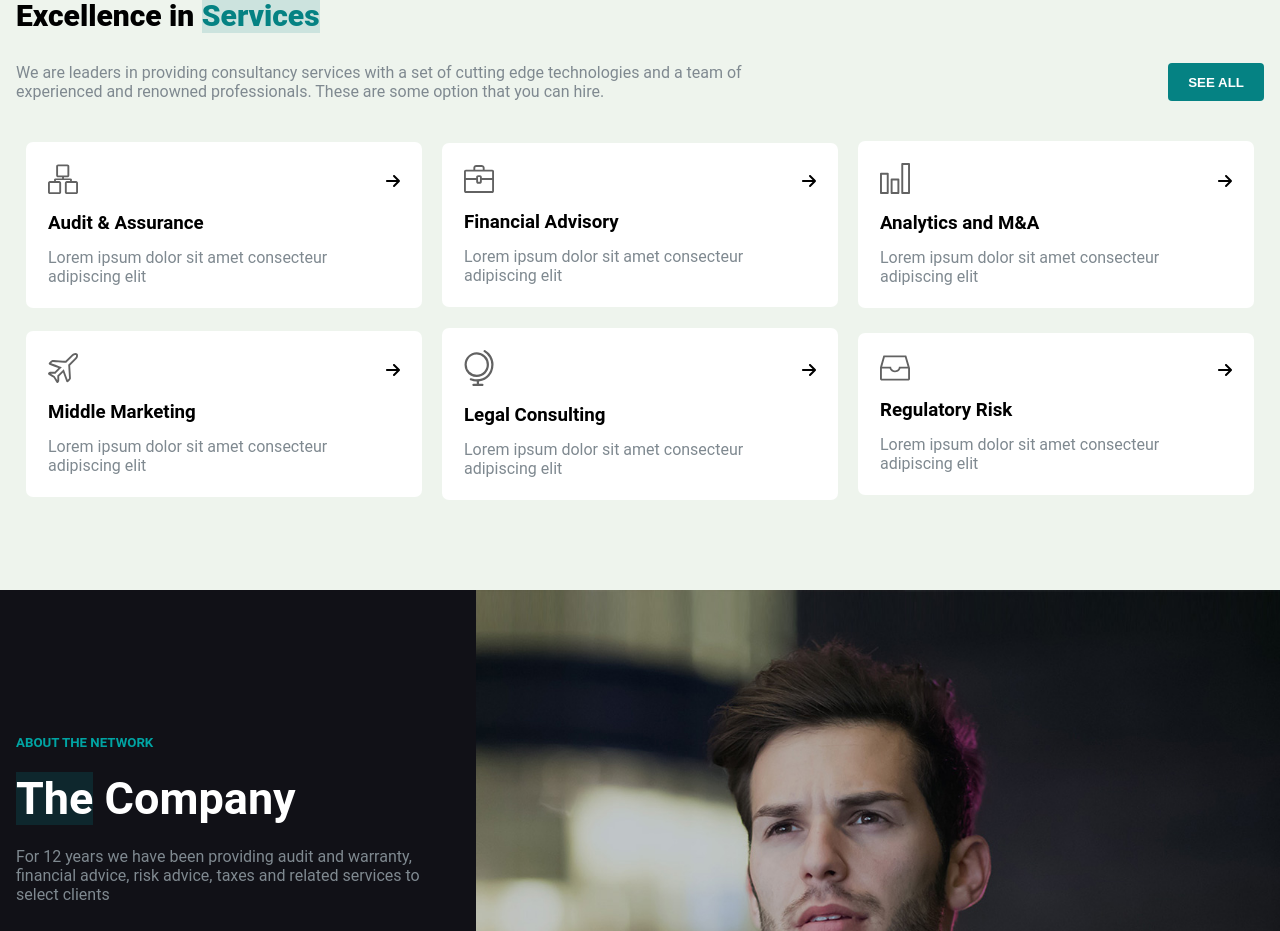
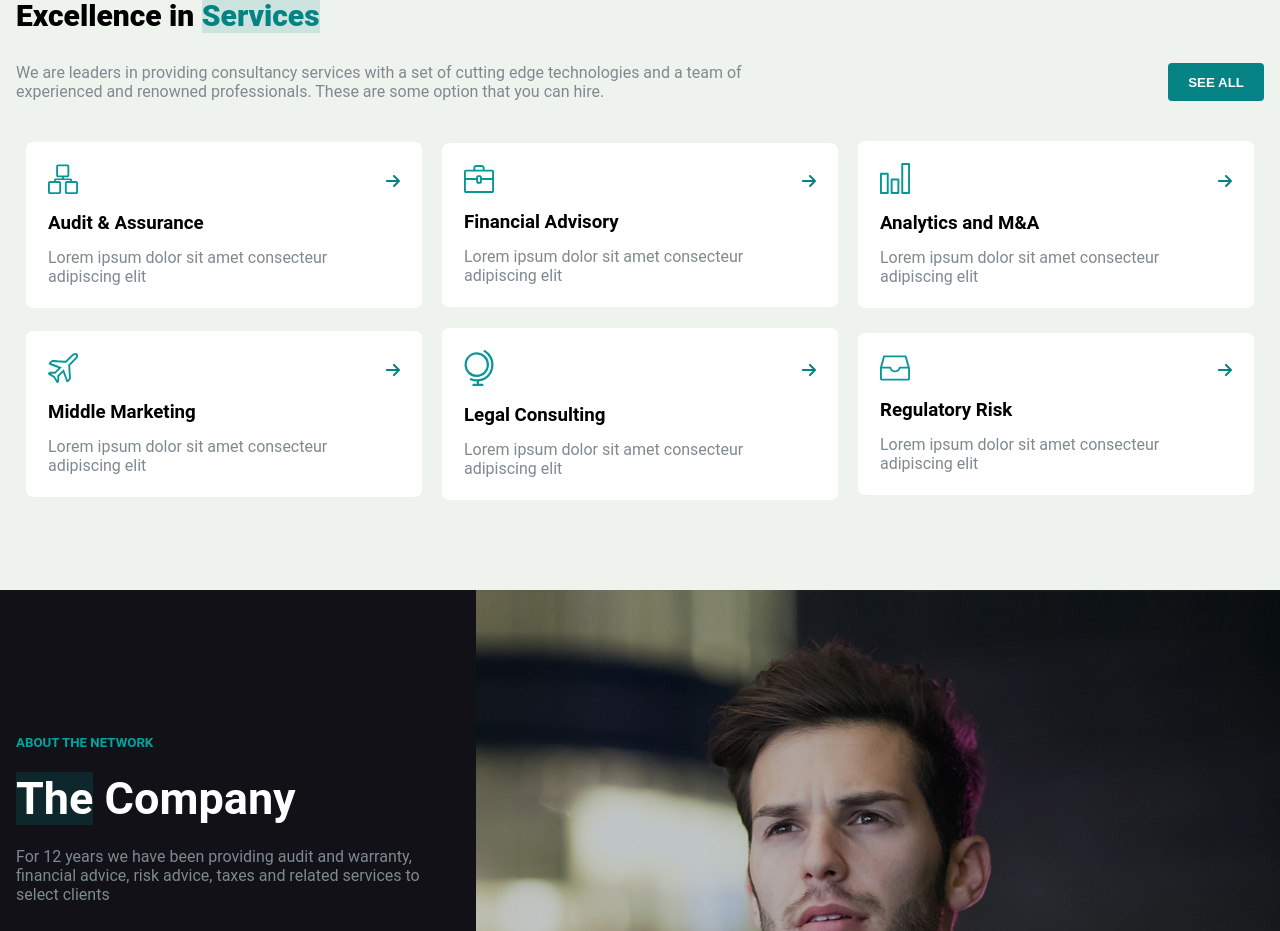
Before and after one commit to Anse98/proj-html-vuejs, a Vue app: page / in a window 1280 px wide. Shown: the part 900-1831 px from the top of the page. Built offline with nearby package versions, Linux system fonts and the light colour scheme.

Commit message:
Popolato dinamicamente business area Cambiato colore agli svg in business area

```diff
--- a/src/components/BusinessArea.vue
+++ b/src/components/BusinessArea.vue
@@ -1,10 +1,59 @@
 <script>
+import CardBusinessArea from './CardBusinessArea.vue';
+
 export default {
   data() {
     return {
+      BusinessCards: [
+        {
+          src: '/public/svgs/svg-1.svg',
+          title: 'Audit & Assurance',
+          description: 'Lorem ipsum dolor sit amet consecteur adipiscing elit',
+          id: 1
+        },
 
+        {
+          src: '/public/svgs/svg-2.svg',
+          title: 'Financial Advisory',
+          description: 'Lorem ipsum dolor sit amet consecteur adipiscing elit',
+          id: 2
+        },
+
+        {
+          src: '/public/svgs/svg-3.svg',
+          title: 'Analytics and M&A',
+          description: 'Lorem ipsum dolor sit amet consecteur adipiscing elit',
+          id: 3
+        },
+
+        {
+          src: '/public/svgs/svg-4.svg',
+          title: 'Middle Marketing',
+          description: 'Lorem ipsum dolor sit amet consecteur adipiscing elit',
+          id: 4
+        },
+
+        {
+          src: '/public/svgs/svg-5.svg',
+          title: 'Legal Consulting',
+          description: 'Lorem ipsum dolor sit amet consecteur adipiscing elit',
+          id: 5
+        },
+
+        {
+          src: '/public/svgs/svg-6.svg',
+          title: 'Regulatory Risk',
+          description: 'Lorem ipsum dolor sit amet consecteur adipiscing elit',
+          id: 6
+        },
+
+      ]
     }
   },
+
+  components: {
+    CardBusinessArea,
+  }
 }
 </script>
 
@@ -35,113 +84,7 @@ export default {
         <!-- cards -->
         <div class="row">
 
-          <div class="card">
-            <div class="card-content">
-
-              <div class="card-header">
-                <figure>
-                  <img src="/public/svgs/svg-1.svg" alt="#">
-                </figure>
-                <font-awesome-icon icon="fa-solid fa-arrow-right" />
-              </div>
-
-              <div class="card-text">
-                <h3 class="title">Audit & Assurance</h3>
-                <p class="description">Lorem ipsum dolor sit amet consecteur adipiscing elit</p>
-              </div>
-
-            </div>
-          </div>
-
-          <div class="card">
-            <div class="card-content">
-
-              <div class="card-header">
-                <figure>
-                  <img src="/public/svgs/svg-2.svg" alt="#">
-                </figure>
-                <font-awesome-icon icon="fa-solid fa-arrow-right" />
-              </div>
-
-              <div class="card-text">
-                <h3 class="title">Financial Advisory</h3>
-                <p class="description">Lorem ipsum dolor sit amet consecteur adipiscing elit</p>
-              </div>
-
-            </div>
-          </div>
-
-          <div class="card">
-            <div class="card-content">
-
-              <div class="card-header">
-                <figure>
-                  <img src="/public/svgs/svg-3.svg" alt="#">
-                </figure>
-                <font-awesome-icon icon="fa-solid fa-arrow-right" />
-              </div>
-
-              <div class="card-text">
-                <h3 class="title">Analytics and M&A</h3>
-                <p class="description">Lorem ipsum dolor sit amet consecteur adipiscing elit</p>
-              </div>
-
-            </div>
-          </div>
-
-          <div class="card">
-            <div class="card-content">
-
-              <div class="card-header">
-                <figure>
-                  <img src="/public/svgs/svg-4.svg" alt="#">
-                </figure>
-                <font-awesome-icon icon="fa-solid fa-arrow-right" />
-              </div>
-
-              <div class="card-text">
-                <h3 class="title">Middle Marketing</h3>
-                <p class="description">Lorem ipsum dolor sit amet consecteur adipiscing elit</p>
-              </div>
-
-            </div>
-          </div>
-
-          <div class="card">
-            <div class="card-content">
-
-              <div class="card-header">
-                <figure>
-                  <img src="/public/svgs/svg-5.svg" alt="#">
-                </figure>
-                <font-awesome-icon icon="fa-solid fa-arrow-right" />
-              </div>
-
-              <div class="card-text">
-                <h3 class="title">Legal Consulting</h3>
-                <p class="description">Lorem ipsum dolor sit amet consecteur adipiscing elit</p>
-              </div>
-
-            </div>
-          </div>
-
-          <div class="card">
-            <div class="card-content">
-
-              <div class="card-header">
-                <figure>
-                  <img src="/public/svgs/svg-6.svg" alt="#">
-                </figure>
-                <font-awesome-icon icon="fa-solid fa-arrow-right" />
-              </div>
-
-              <div class="card-text">
-                <h3 class="title">Regulatory Risk</h3>
-                <p class="description">Lorem ipsum dolor sit amet consecteur adipiscing elit</p>
-              </div>
-
-            </div>
-          </div>
+          <CardBusinessArea v-for="card in BusinessCards" :key="card.id" :item="card" />
 
         </div>
       </div>
@@ -195,38 +138,6 @@ export default {
         }
       }
     }
-
-    .card {
-      padding: 10px;
-      flex-basis: 33.333%;
-
-      .card-content {
-        background-color: white;
-        padding: 22px;
-        border-radius: 7px;
-
-        figure {
-          max-width: 30px;
-        }
-
-        .card-header {
-          display: flex;
-          align-items: center;
-          justify-content: space-between;
-          margin-bottom: 14px;
-        }
-
-        .card-text {
-          .title {
-            margin-bottom: 14px;
-          }
-
-          .description {
-            color: #7F8990;
-          }
-        }
-      }
-    }
   }
 }
 </style>
--- /dev/null
+++ b/src/components/CardBusinessArea.vue
@@ -0,0 +1,78 @@
+<script>
+export default {
+  data() {
+    return {
+
+    }
+  },
+
+  props: {
+    item: {
+      type: Object,
+      required: true,
+    }
+  }
+}
+</script>
+
+<template>
+  <div class="card">
+    <div class="card-content">
+
+      <div class="card-header">
+        <figure>
+          <img :src="item.src" alt="#">
+        </figure>
+        <font-awesome-icon icon="fa-solid fa-arrow-right" class="icon" />
+      </div>
+
+      <div class="card-text">
+        <h3 class="title">{{ item.title }}</h3>
+        <p class="description">{{ item.description }}</p>
+      </div>
+
+    </div>
+  </div>
+</template>
+
+<style scoped lang="scss">
+.card {
+  padding: 10px;
+  flex-basis: 33.333%;
+
+  .card-content {
+    background-color: white;
+    padding: 22px;
+    border-radius: 7px;
+
+    figure {
+      max-width: 30px;
+
+      img {
+        filter: invert(20%) sepia(8%) saturate(6822%) hue-rotate(139deg) brightness(100%) contrast(93%);
+      }
+    }
+
+    .card-header {
+      display: flex;
+      align-items: center;
+      justify-content: space-between;
+      margin-bottom: 14px;
+
+      .icon {
+        color: #058283;
+      }
+    }
+
+    .card-text {
+      .title {
+        margin-bottom: 14px;
+      }
+
+      .description {
+        color: #7F8990;
+      }
+    }
+  }
+}
+</style>
```
